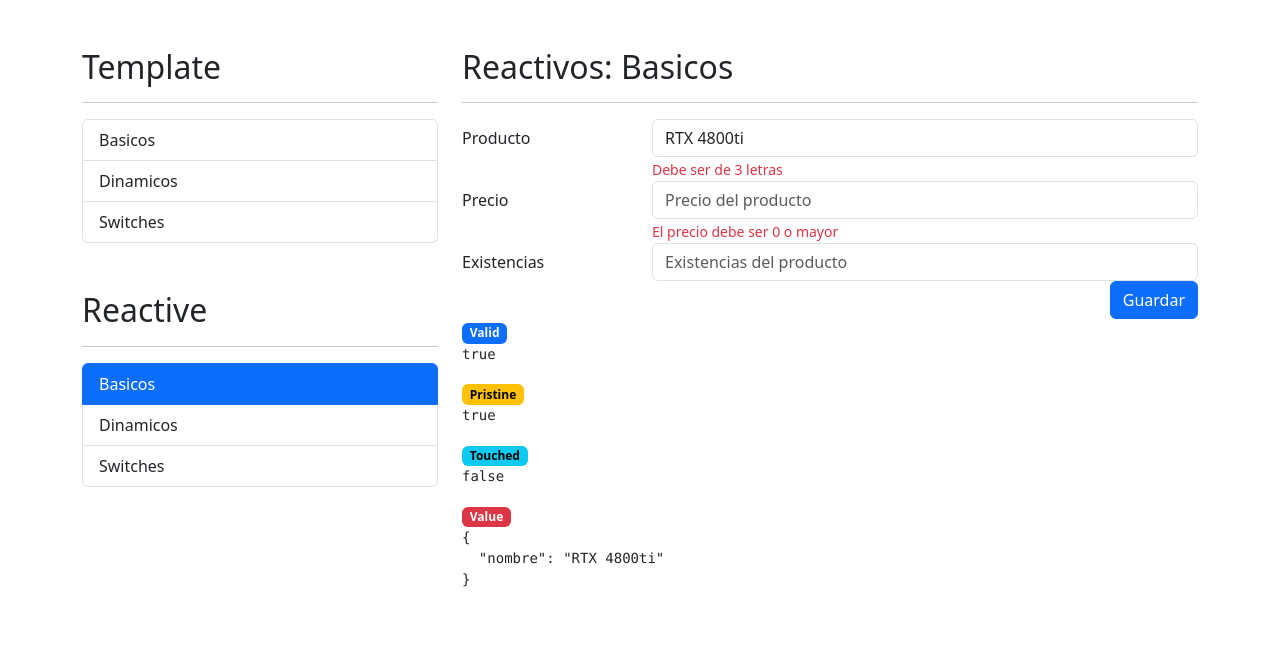
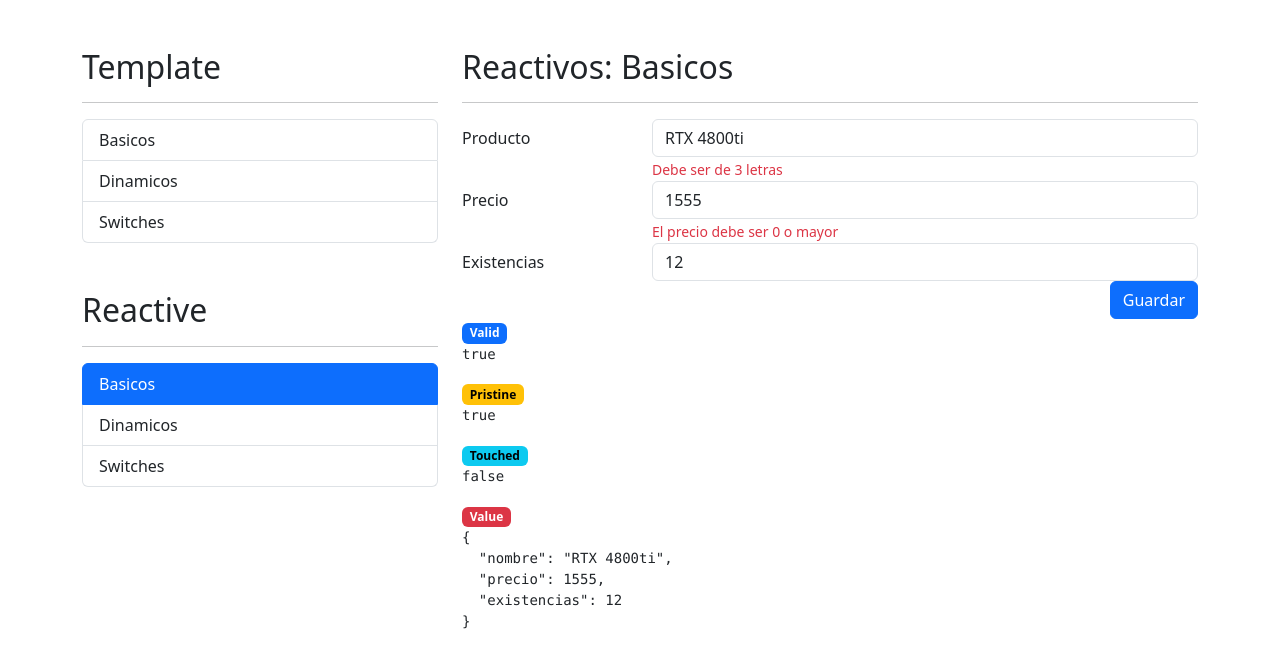
Before and after one commit to recover1988/ANGULAR-FormulariosApp, an Angular app: page /reactive/basicos in a window 1280 px wide. Shown: the top 668 px of the page. Built offline with nearby package versions, Linux system fonts and the light colour scheme.

Commit message:
formBuilder

```diff
--- a/src/app/reactive/basicos/basicos.component.html
+++ b/src/app/reactive/basicos/basicos.component.html
@@ -26,6 +26,7 @@
             type="number"
             class="form-control"
             placeholder="Precio del producto"
+            formControlName="precio"
           />
           <span class="form-text text-danger"
             >El precio debe ser 0 o mayor</span
@@ -40,6 +41,7 @@
             type="number"
             class="form-control"
             placeholder="Existencias del producto"
+            formControlName="existencias"
           />
         </div>
       </div>
--- a/src/app/reactive/basicos/basicos.component.ts
+++ b/src/app/reactive/basicos/basicos.component.ts
@@ -1,5 +1,5 @@
 import { Component } from '@angular/core';
-import { FormGroup, FormControl } from '@angular/forms';
+import { FormGroup, FormControl, FormArray, FormBuilder } from '@angular/forms';
 
 @Component({
   selector: 'app-basicos',
@@ -9,12 +9,47 @@ import { FormGroup, FormControl } from '@angular/forms';
 })
 export class BasicosComponent {
 
-miFormulario:FormGroup= new FormGroup({
-  'nombre': new FormControl('RTX 4800ti')
-})
+  miFormulario: FormGroup = this.fb.group({
+    'nombre': ['RTX 4800ti'],
+    'precio': [1555],
+    'existencias': [12],
+  })
 
 
 
 
-  constructor() { };
+  constructor(private fb: FormBuilder) { };
 }
+
+/*
+  miFormulario: FormGroup = this.fb.group({
+    'nombre': ['RTX 4800ti', |VALIDACIONES|, |VALIDACIONES_ASINCRONAS|],
+    'precio': [1555],
+    'existencias': [12],
+  })
+*/
+
+
+/*
+  miFormulario: FormGroup = new FormGroup({
+    'nombre': new FormControl('RTX 4800ti'),
+    'precio': new FormControl(1550),
+    'existencias': new FormControl(12),
+  })
+*/
+
+/*
+miFormulario:FormGroup= new FormGroup({
+  'nombre'      : new FormControl('RTX 4800ti'),
+  'precio'      : new FormControl(1550),
+  'existencias' : new FormControl(12),
+  'existencias' : new FormControl(12),
+  'existencias' : new FormControl(12),
+  'existencias' : new FormArray([
+    new FormControl(12),
+    new FormControl(12),
+    new FormControl(12),
+    new FormControl(12),
+  ]),
+})
+*/
```
